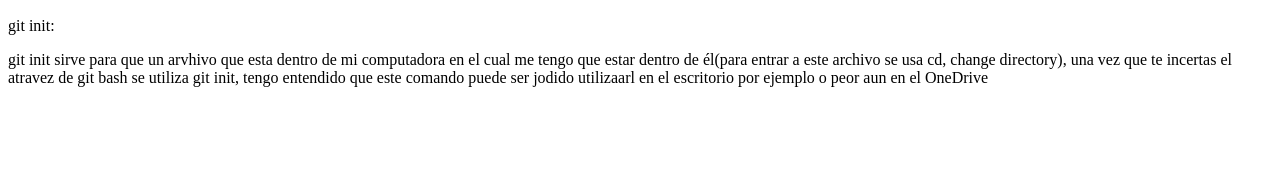
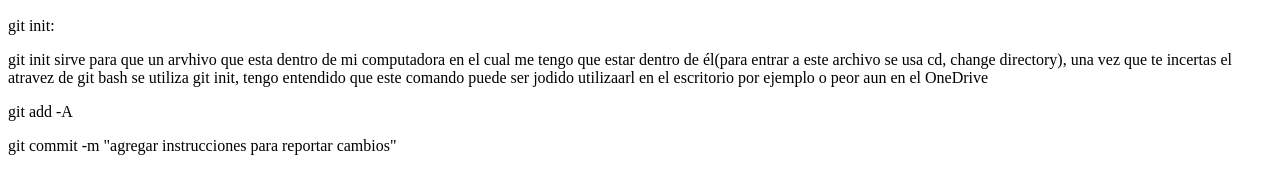
Before and after one commit to CarloGutierrezMau/new-repo, a plain HTML site: page index.html in a window 1280 px wide. Shown: the part 110-304 px from the top of the page. Drawn offline with Linux system fonts and the light colour scheme.

Commit message:
Agrega instrucciones para reportar un cambio en gitHub

```diff
--- a/index.html
+++ b/index.html
@@ -16,5 +16,7 @@
       utiliza git init, tengo entendido que este comando puede ser jodido
       utilizaarl en el escritorio por ejemplo o peor aun en el OneDrive
     </p>
+    <p>git add -A</p>
+    <p>git commit -m "agregar instrucciones para reportar cambios"</p>
   </body>
 </html>
```
